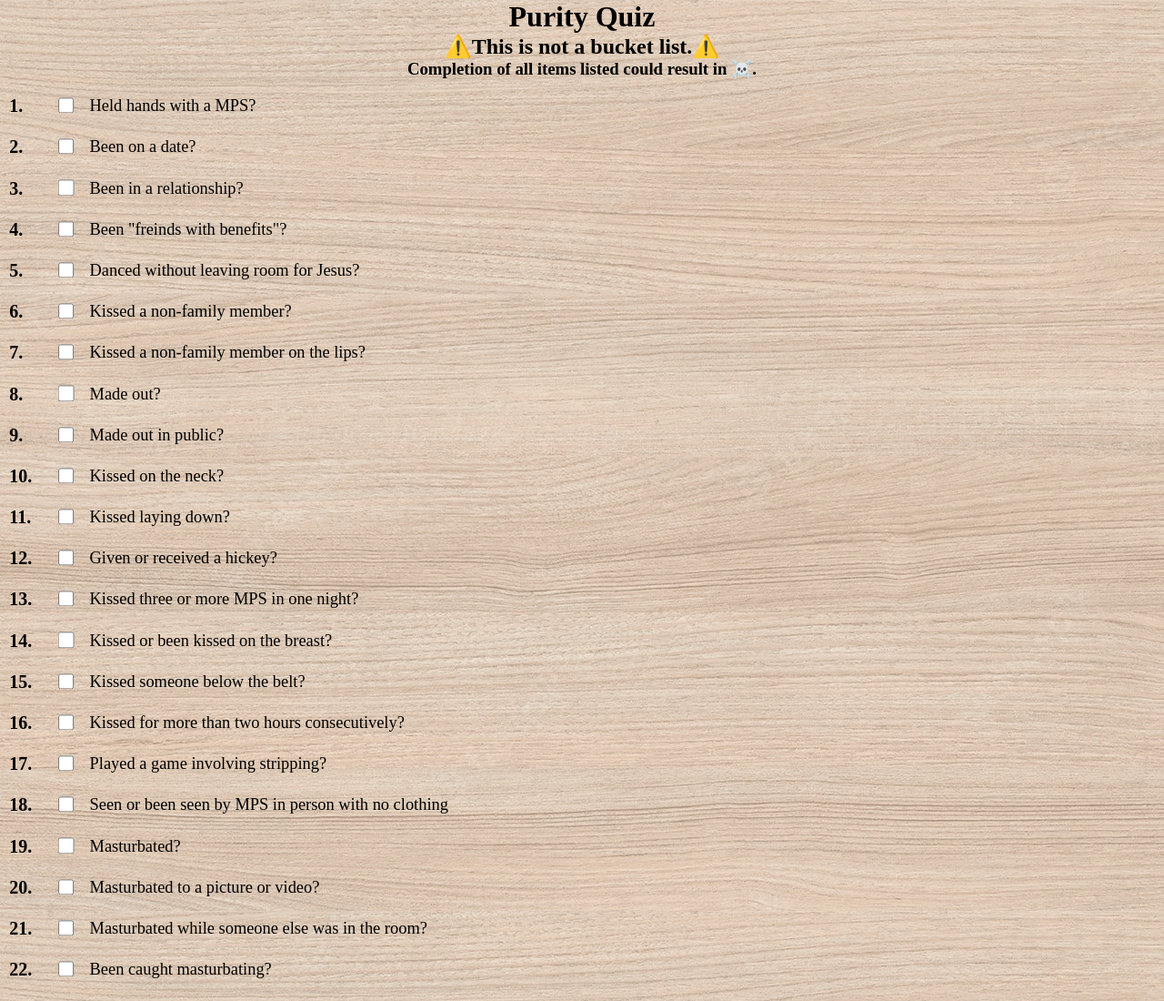
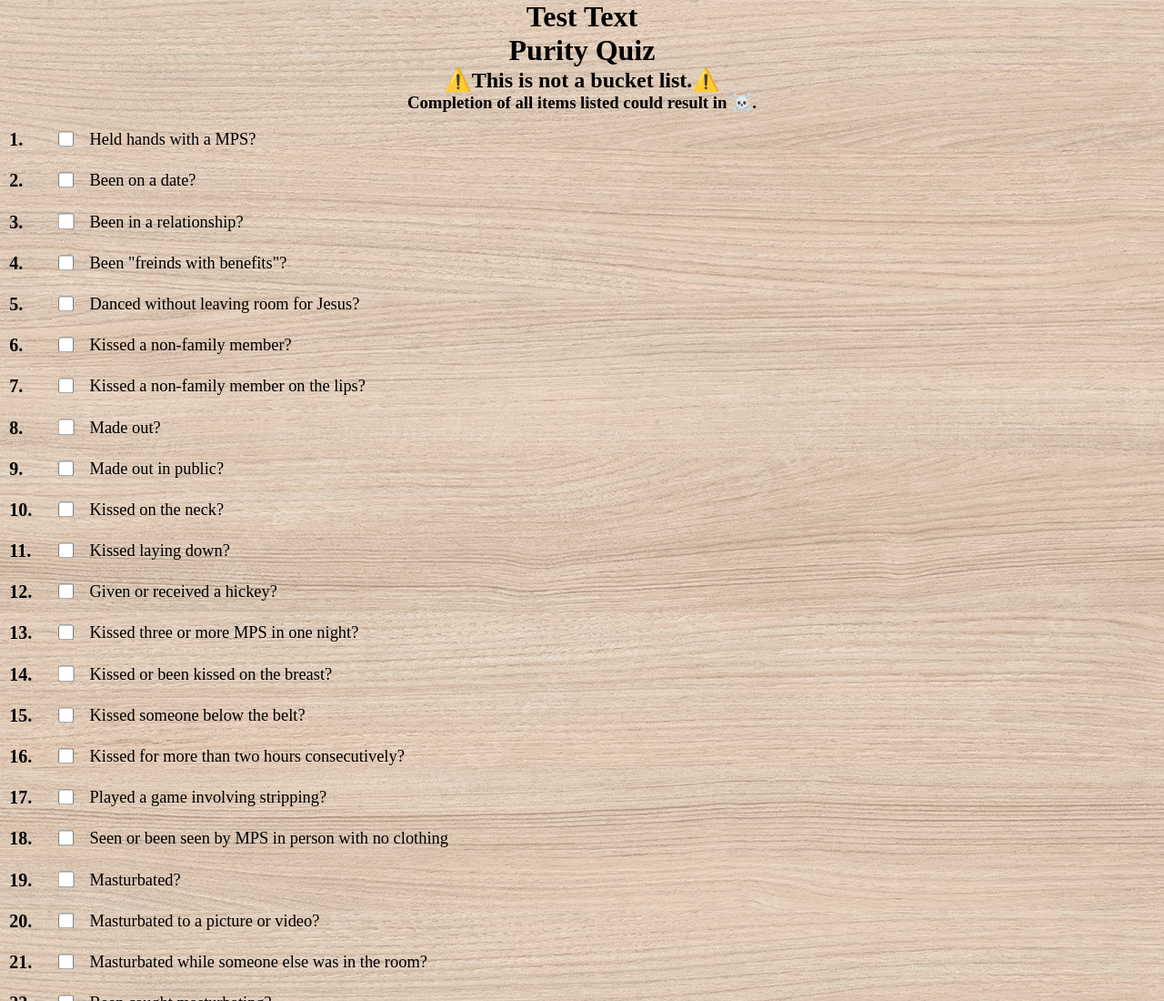
Before and after one commit to NotImbecile/Purity-Test, a plain HTML site: page index.html in a window 1280 px wide. Shown: the top 1100 px of the page at 91% size. Drawn offline with Linux system fonts and the light colour scheme.

Commit message:
Update index.html

```diff
--- a/index.html
+++ b/index.html
@@ -3,6 +3,7 @@
 
 <head>
   <center>
+    <h1 style = font-size: 50px> Test Text </h1>
   <h1> Purity Quiz </h1>
     <h2> ⚠️This is not a bucket list.⚠️ </h2>
       <h3> Completion of all items listed could result in ☠️. </h3>
```
